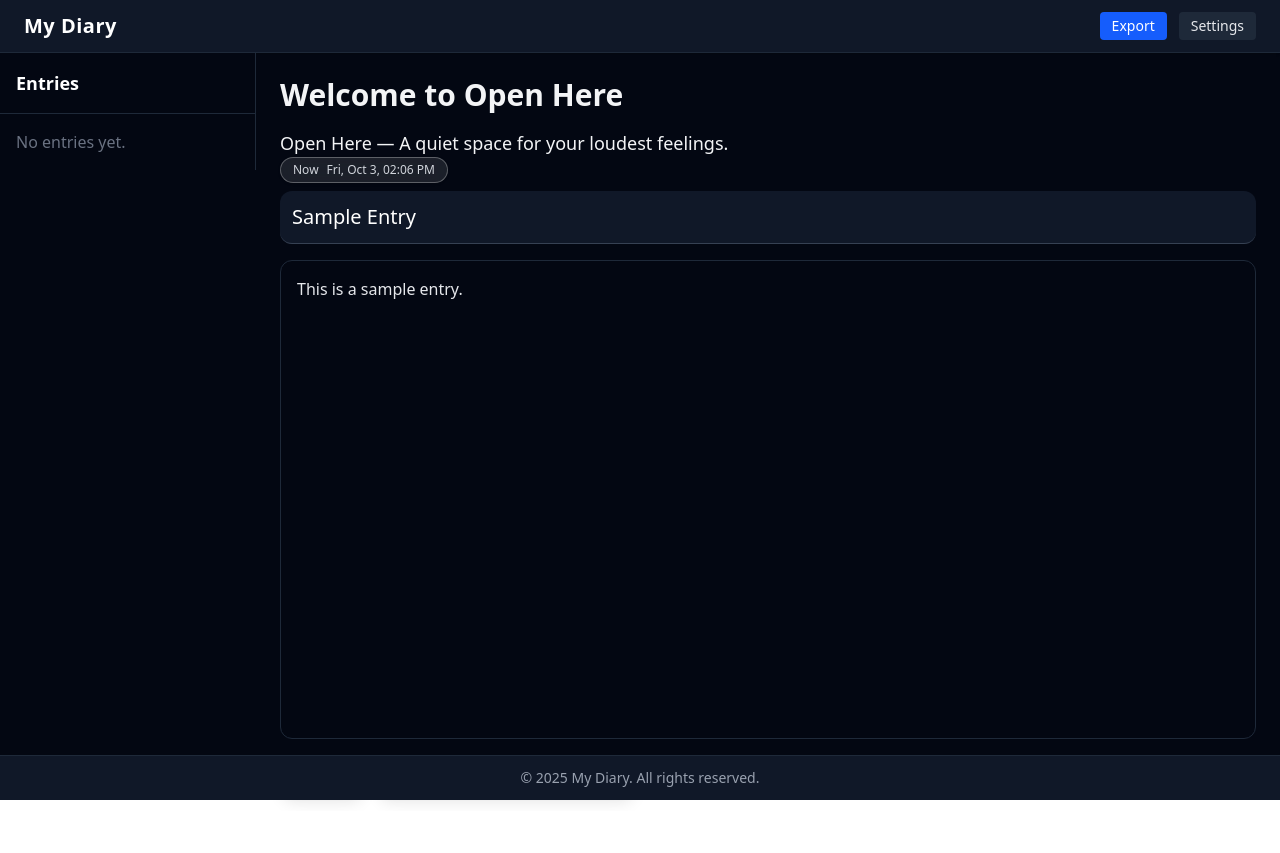
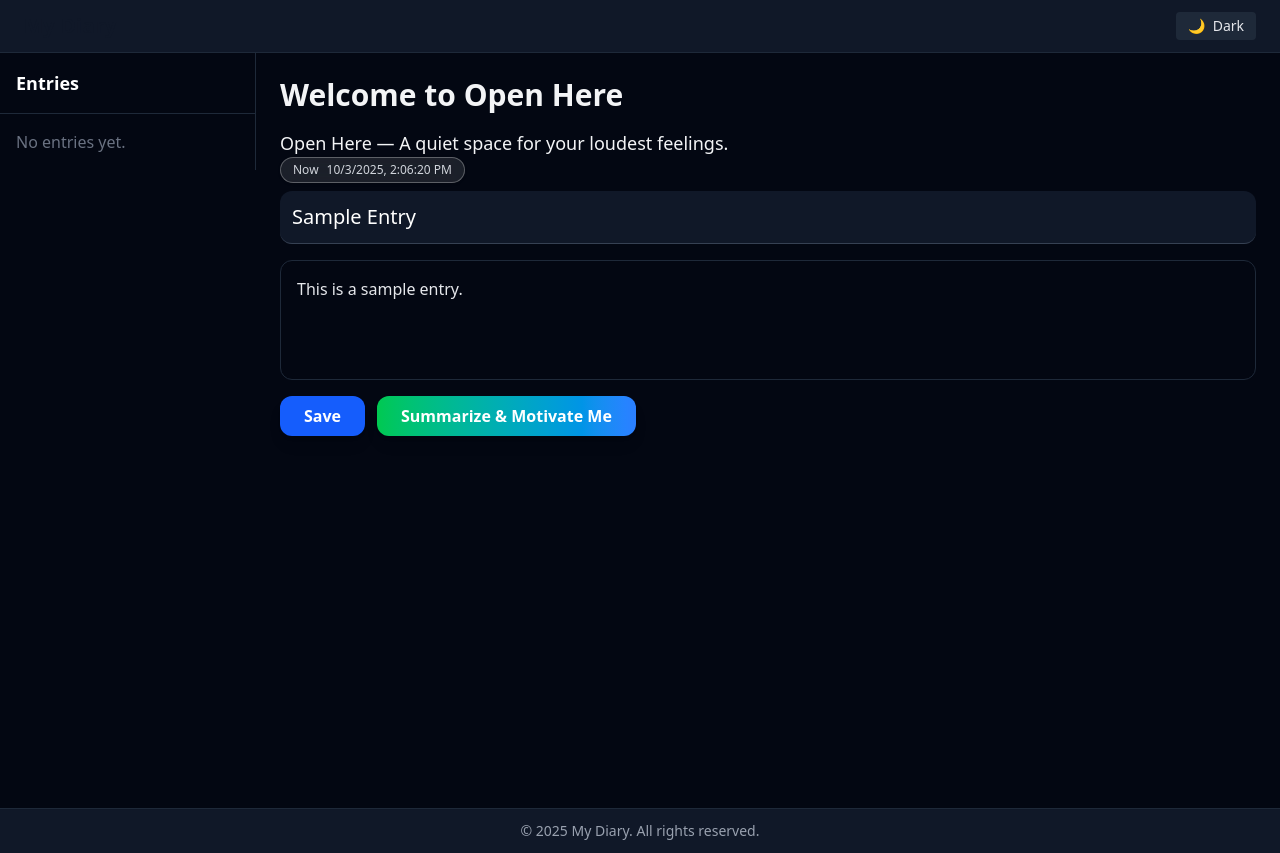
Before and after one commit to umairva7/open-here, a React (Vite) app: page / in a window 1280 px wide. Before the commit the page ends 811 px from the top, so only its background shows below. Built offline with nearby package versions, Linux system fonts and the light colour scheme.

Commit message:
Add Editor Component

```diff
--- a/src/App.jsx
+++ b/src/App.jsx
@@ -2,9 +2,15 @@ import React from "react";
 import "./index.css";
 import Layout from "./components/layout/Layout";
 import Editor from "./components/Editor";
+import Navbar from "./components/layout/Navbar";
+import { useState, useEffect } from "react";
 
 // Placeholder data and functions
-const selectedEntry = { id: 1, title: "Sample Entry", content: "This is a sample entry." };
+const selectedEntry = {
+  id: 1,
+  title: "Sample Entry",
+  content: "This is a sample entry.",
+};
 const handleSaveEntry = (entry) => {
   console.log("Saving entry:", entry);
 };
@@ -14,8 +20,26 @@ const handleSummarizeEntry = (entry) => {
 
 
 export default function App() {
+  // Initialize theme from localStorage or default to dark
+  const [theme, setTheme] = useState(() =>
+    localStorage.getItem("theme") || "dark"
+  );
+
+  // When theme changes, update html class and localStorage
+  useEffect(() => {
+    if (theme === "dark") {
+      document.documentElement.classList.add("dark");
+      document.documentElement.classList.remove("light");
+    } else {
+      document.documentElement.classList.remove("dark");
+      document.documentElement.classList.add("light");
+    }
+    localStorage.setItem("theme", theme);
+  }, [theme]);
+
   return (
-    <div>
+    <div className="min-h-screen flex flex-col bg-gray-100 dark:bg-gray-950">
+      <Navbar theme={theme} setTheme={setTheme} />
       <Layout>
         <h1 className="text-3xl font-bold mb-4">Welcome to Open Here</h1>
         <p className="text-lg">
--- a/src/components/Editor.jsx
+++ b/src/components/Editor.jsx
@@ -1,16 +1,4 @@
 import React, { useState, useEffect } from "react";
-
-function formatDateTime(isoString) {
-  const d = new Date(isoString);
-  const options = {
-    weekday: "short",
-    month: "short",
-    day: "numeric",
-    hour: "2-digit",
-    minute: "2-digit",
-  };
-  return d.toLocaleString(undefined, options); //
-}
 
 export default function Editor({ entry, onSave, onSummarize }) {
   const [title, setTitle] = useState(entry?.title || "");
@@ -49,17 +37,13 @@ export default function Editor({ entry, onSave, onSummarize }) {
     }
   };
 
-  const displayDateTime = entry?.date
-    ? formatDateTime(entry.date)
-    : formatDateTime(now.toISOString());
-
   return (
-    <div className="flex flex-col h-full">
-      {/* Date/time: small, right-aligned, frosted glass pill */}
+    <div className="flex flex-col">
+      {/* Date/time display */}
       <div className="mb-2 flex">
         <span className="inline-flex items-center px-3 py-1 rounded-full bg-white/10 backdrop-blur-md border border-gray-100/30 text-xs text-gray-300 font-medium shadow-sm">
           <span className="mr-2">{entry?.date ? "Saved" : "Now"}</span>
-          <span>{displayDateTime}</span>
+          <span>{now.toLocaleString()}</span>
         </span>
       </div>
       <input
@@ -74,7 +58,9 @@ export default function Editor({ entry, onSave, onSummarize }) {
         placeholder="Write your thoughts here..."
         value={content}
         onChange={(e) => setContent(e.target.value)}
+        style={{ minHeight: "120px" }}
       />
+      {/* Buttons are always visible */}
       <div className="flex gap-3 mb-4">
         <button
           onClick={handleSave}
--- a/src/components/layout/Layout.jsx
+++ b/src/components/layout/Layout.jsx
@@ -7,7 +7,7 @@ import Footer from "./Footer";
 export default function Layout({ children, entries, onSelect, selectedId }) {
   return (
     <div className="flex flex-col min-h-screen bg-gray-950 text-gray-100">
-      <Navbar />
+
       <div className="flex flex-1">
         <Sidebar entries={entries} onSelect={onSelect} selectedId={selectedId} />
         <main className="flex-1 p-6">{children}</main>
--- a/src/components/layout/Navbar.jsx
+++ b/src/components/layout/Navbar.jsx
@@ -1,18 +1,25 @@
 import React from "react";
 
-export default function Navbar() {
+export default function Navbar({ theme, setTheme }) {
+  const handleToggle = () => {
+    setTheme(theme === "dark" ? "light" : "dark");
+  };
+
   return (
-    <nav className="flex items-center justify-between px-6 py-3 bg-gray-900 border-b border-gray-800 shadow-sm">
-      <div className="text-xl font-bold text-white tracking-wide">
+    <nav className="flex items-center justify-between px-6 py-3 bg-gray-900 dark:bg-gray-900 bg-gray-100 border-b border-gray-800 shadow-sm">
+      <div className="text-xl font-bold dark:text-white text-gray-900 tracking-wide">
         My Diary
       </div>
       <div className="flex items-center gap-3">
-        {/* Example extra nav actions */}
-        <button className="bg-blue-600 hover:bg-blue-700 text-white px-3 py-1 rounded transition text-sm">
-          Export
-        </button>
-        <button className="bg-gray-800 hover:bg-gray-700 text-gray-200 px-3 py-1 rounded transition text-sm">
-          Settings
+        <button
+          onClick={handleToggle}
+          className="flex items-center px-3 py-1 rounded transition text-sm bg-gray-800 dark:bg-gray-700 text-gray-200 dark:text-gray-300 hover:bg-blue-600 hover:text-white"
+          aria-label={`Switch to ${theme === "dark" ? "light" : "dark"} mode`}
+        >
+          <span className="mr-2">
+            {theme === "dark" ? "🌙" : "☀️"}
+          </span>
+          {theme === "dark" ? "Dark" : "Light"}
         </button>
       </div>
     </nav>
--- /dev/null
+++ b/tailwind.config.js
@@ -0,0 +1,4 @@
+module.exports = {
+  darkMode: 'class', // <--- THIS IS IMPORTANT!
+  // ...rest of config
+}
```
